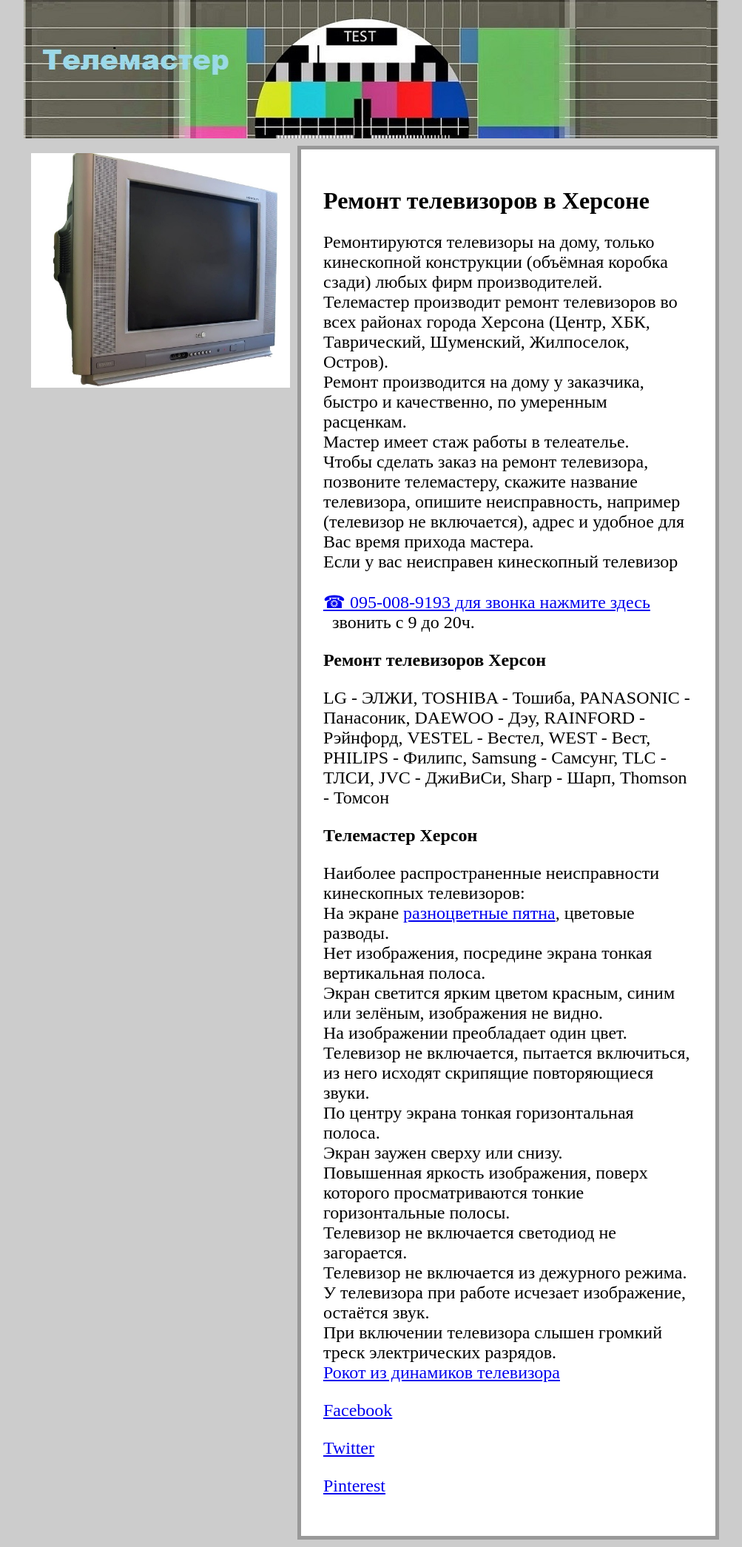
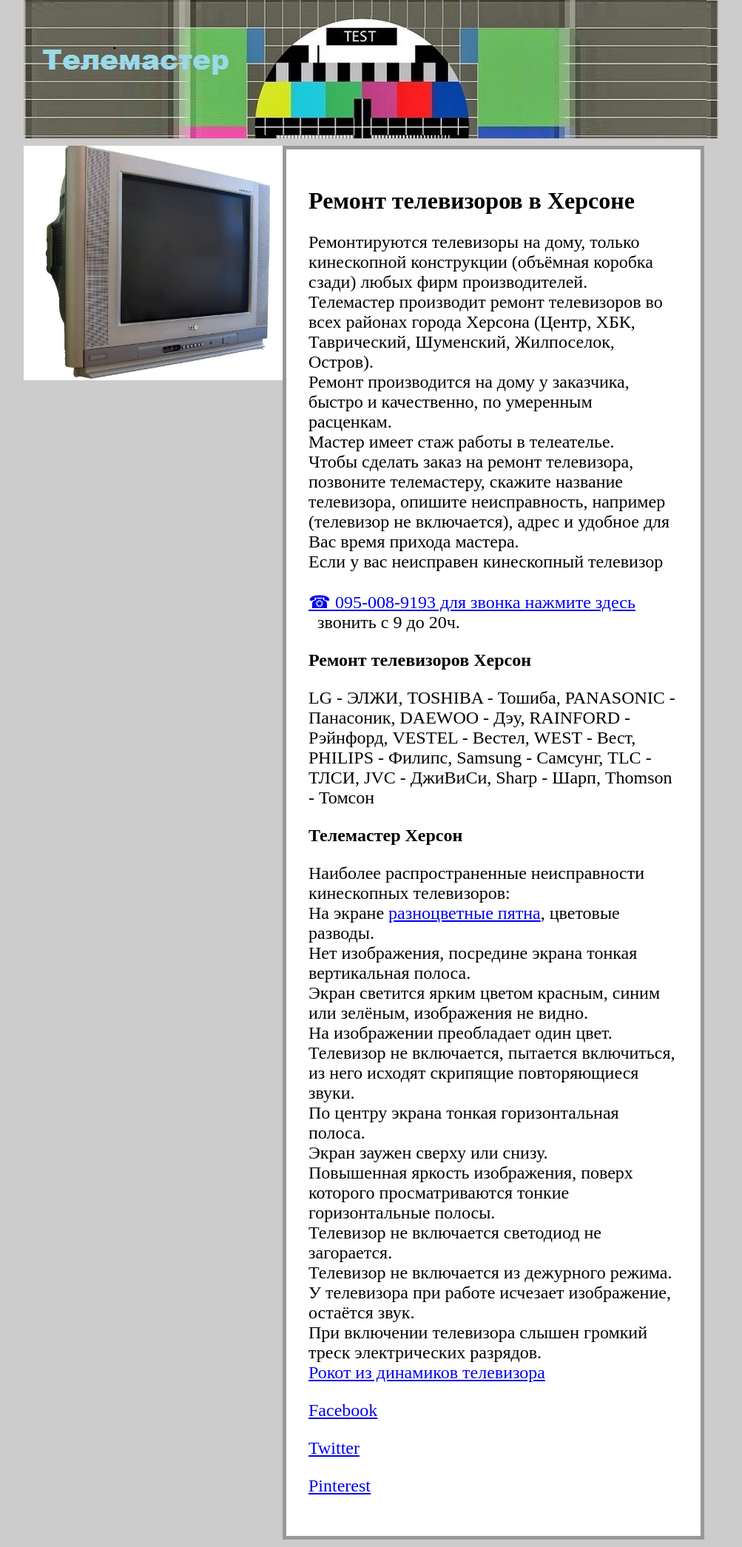
Before and after one commit to steve246471/steve246471.github.io, a PHP site: page / in a window 1280 px wide. Shown: the whole page at 74% size, without its empty margins (96-1099 px from the left). Run offline with PHP 8.4, Linux system fonts and the light colour scheme.

Commit message:
Add files via upload

```diff
--- a/style.css
+++ b/style.css
@@ -13,7 +13,7 @@ height: 187px;
 background-image: url('telemaster.jpg');
 }
 .block {
-  margin:10px;
+  margin:0px;
   width: 350px;
 }
 .block1 {
```
